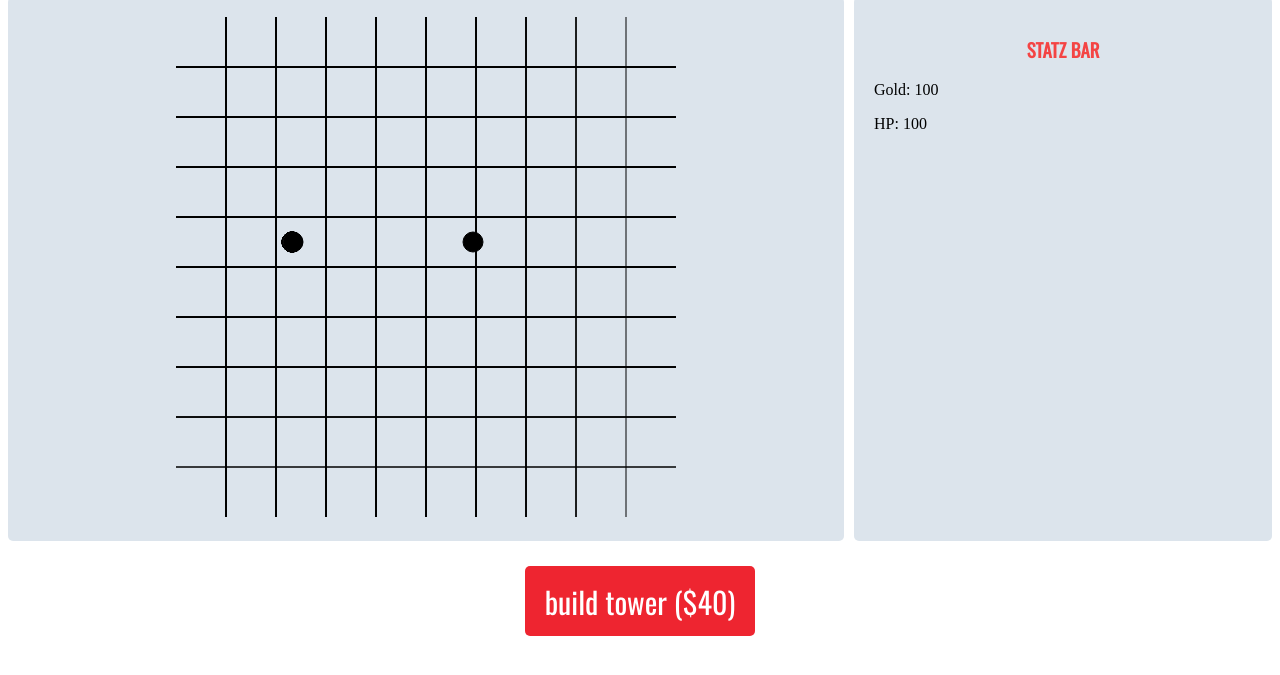
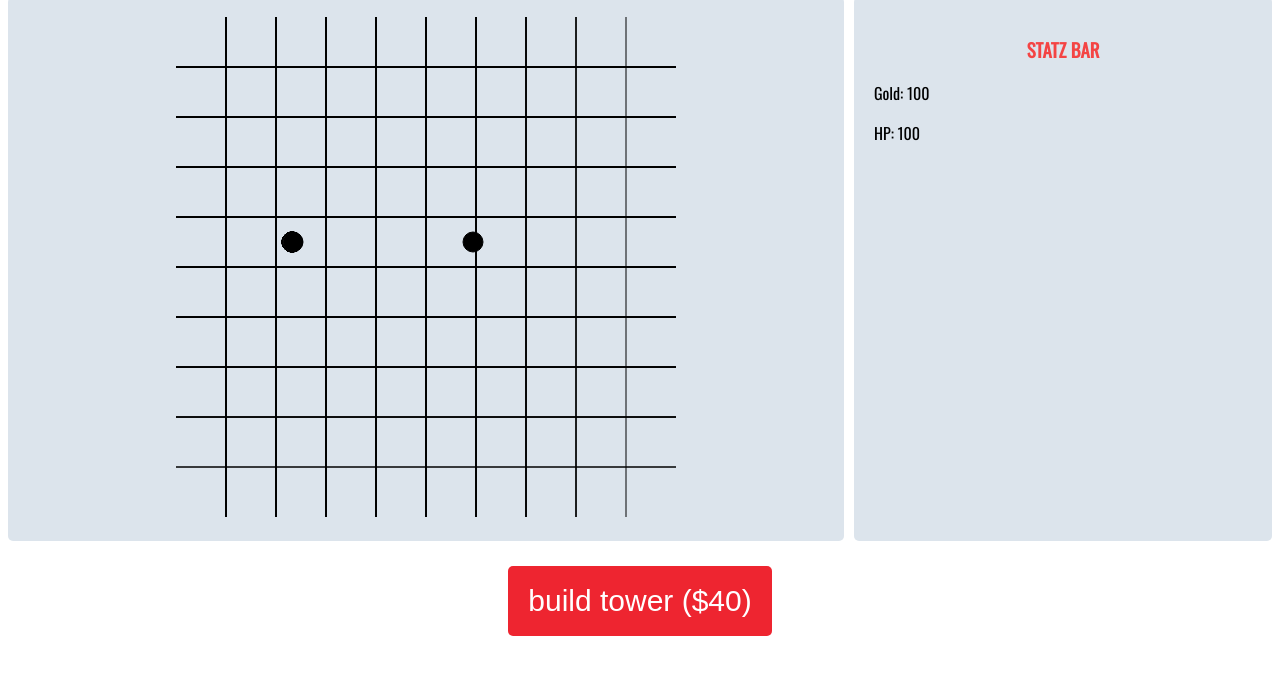
Before and after one commit to siliconion/towerDefense, a website: page index.html in a window 1280 px wide. Shown: the part 101-776 px from the top of the page. Drawn offline with nearby package versions, Linux system fonts and the light colour scheme.

Commit message:
Fix font

```diff
--- a/theme.css
+++ b/theme.css
@@ -2,7 +2,7 @@ body {
     height:100%;
 }
 
-h1, h2, h3,
+h1, h2, h3, p, span
 button {
     font-family: Oswald, sans-serif;
 }
```
